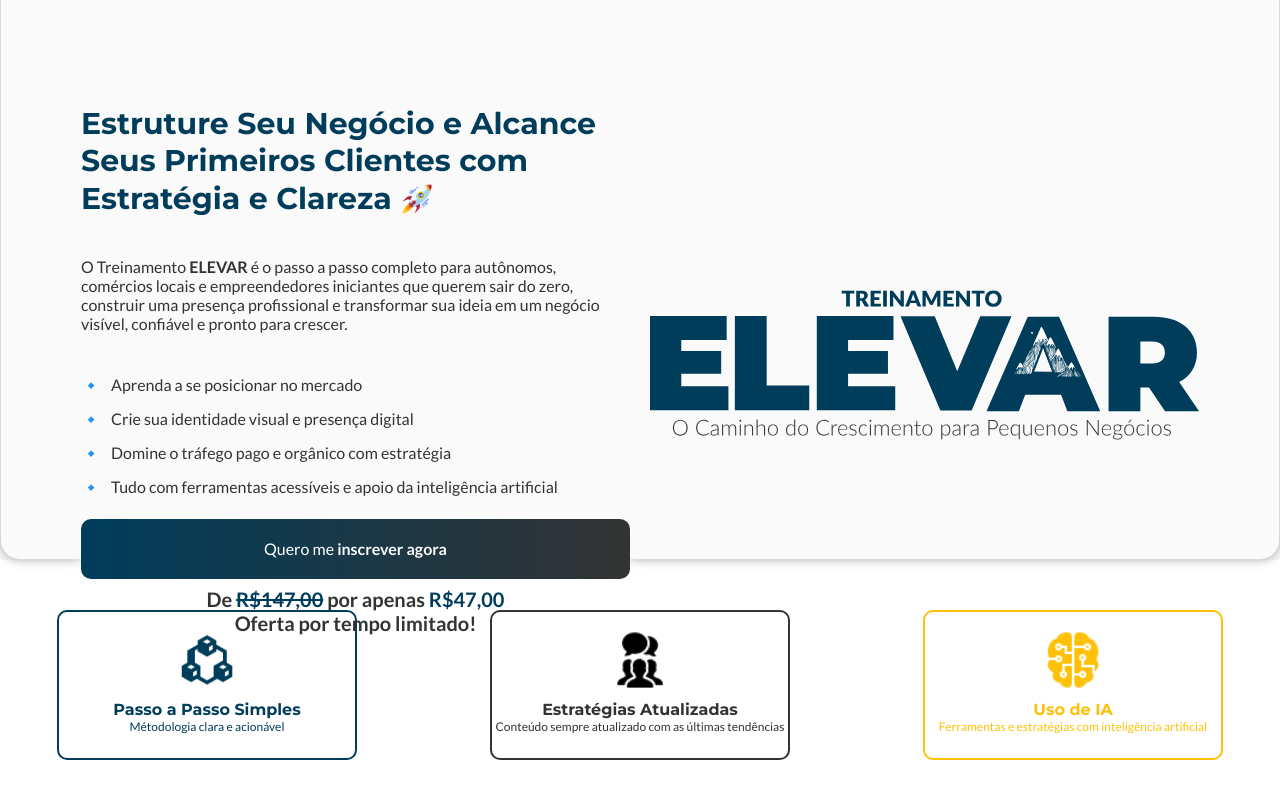
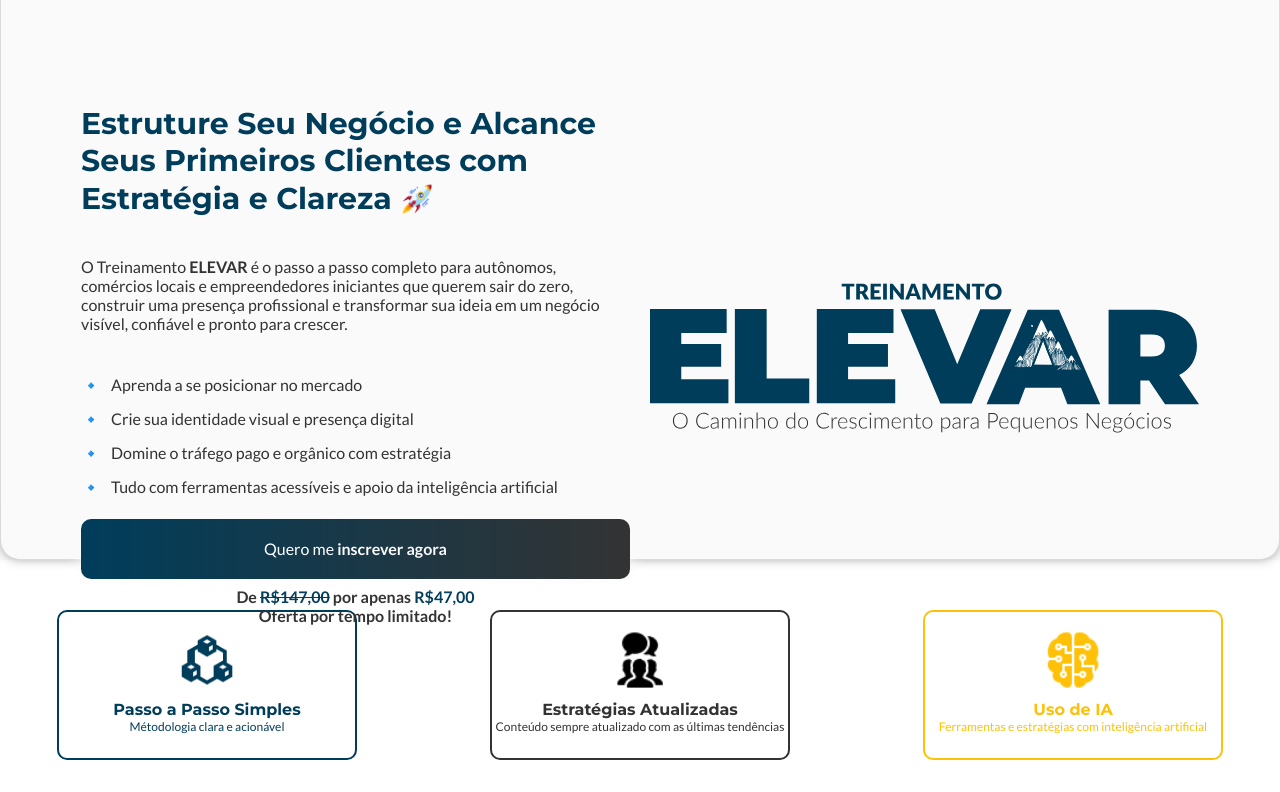
Before and after one commit to LucasGabrielBVieira/site_curso_marketing, a React (Vite) app: page / in a window 1280 px wide. Shown: the top 792 px of the page. Built offline with nearby package versions, Linux system fonts and the light colour scheme.

Commit message:
Updated style.css promocao-txt

```diff
--- a/src/components/Welcome/style.css
+++ b/src/components/Welcome/style.css
@@ -21,6 +21,7 @@
 
   .promocao-txt-p {
     text-align: center;
+    font-size: 16px;
   }
 
   .boas-vindas-txt {
@@ -59,7 +60,7 @@
 
   .promocao-txt {
     margin-top: 8px;
-    font-size: 20px;
+    font-size: 16px;
     font-weight: 600;
   }
 
```
